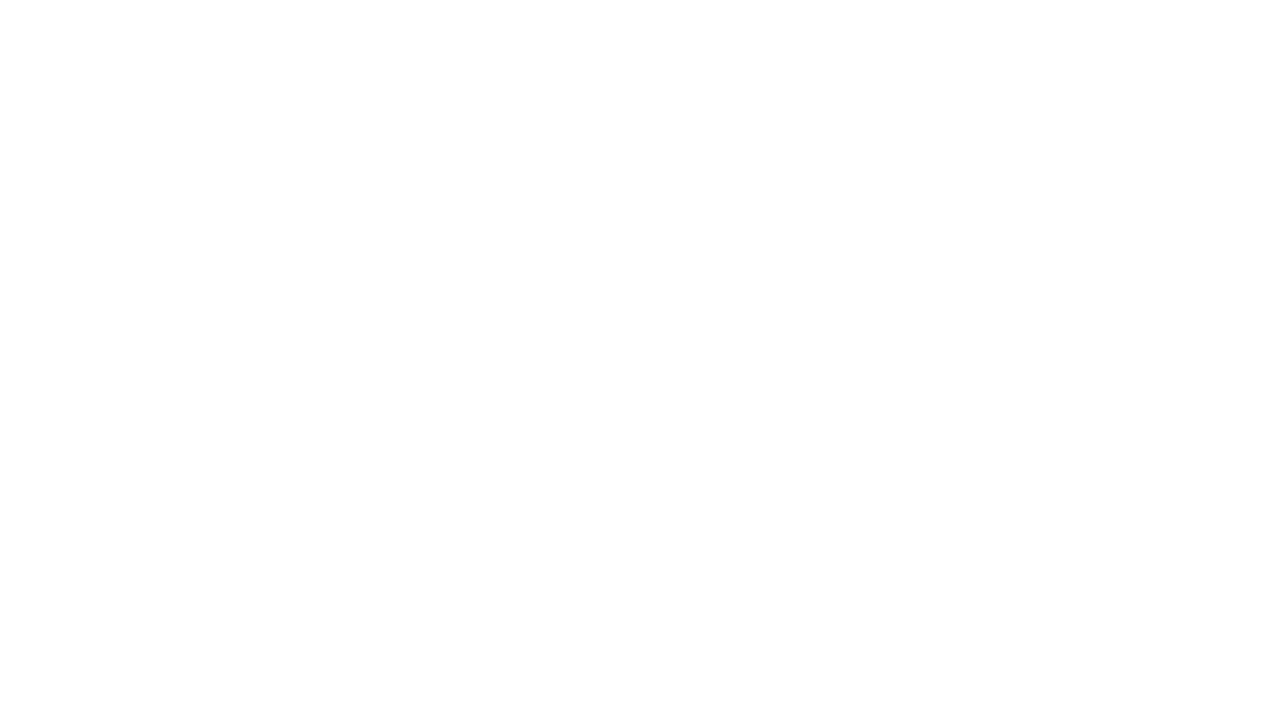
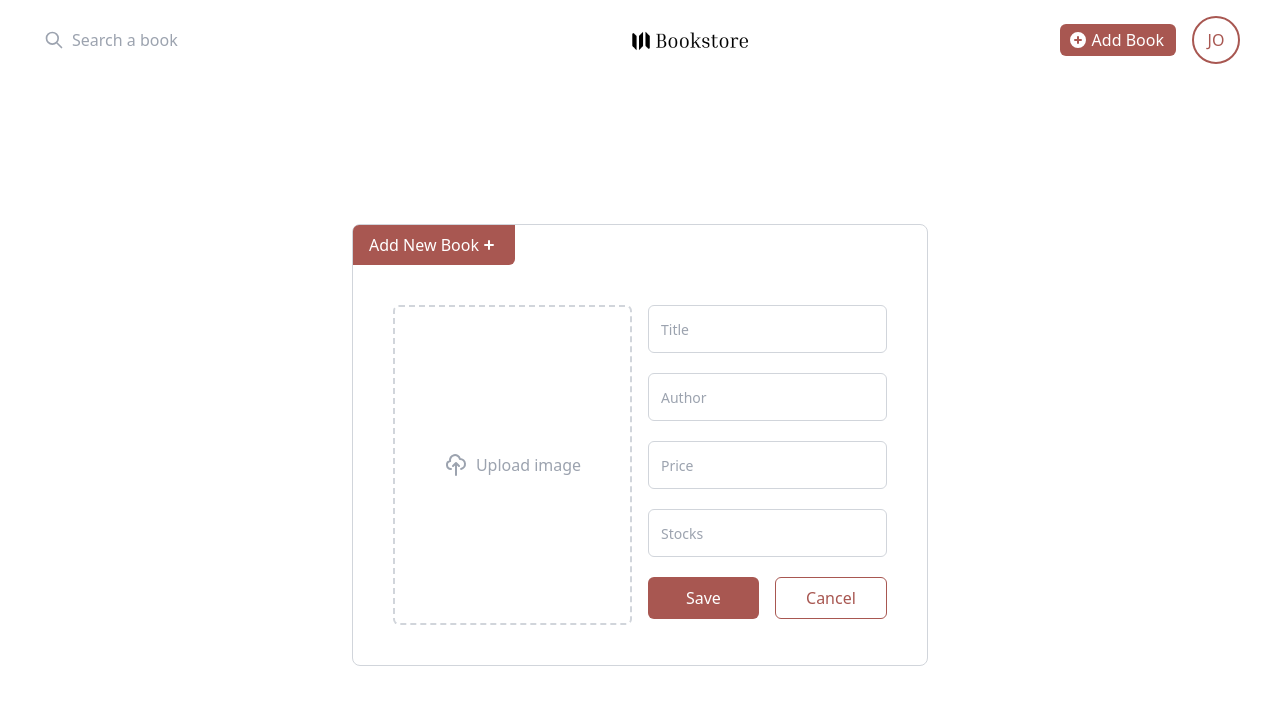
Before and after one commit to kiiirat/bookstore-web, a React (Create React App) app: page /new in a window 1280 px wide. Before the commit this address had no page. Shown: the top 704 px of the page. Built offline with nearby package versions, Linux system fonts and the light colour scheme.

Commit message:
Add book ui

```diff
--- a/src/App.tsx
+++ b/src/App.tsx
@@ -11,7 +11,7 @@ const App = () => {
       <Routes>
         <Route path="/" element={<Main />} />
         <Route path="/login" element={<Login />} />
-        <Route path="/addBook" element={<AddBook />} />
+        <Route path="/new" element={<AddBook />} />
       </Routes>
     </BrowserRouter>
   );
--- a/src/components/booklist.tsx
+++ b/src/components/booklist.tsx
@@ -2,10 +2,10 @@ const BookList = () => {
   return (
     <div className="space-y-4">
       <div className="w-full ">
-        <div className="grid grid-cols-5 gap-4 ">
+        <div className="grid grid-cols-6 gap-4 ">
           {[1, 2, 3, 4, 5, 6, 7, 8, 9, 10].map((index) => (
             <div
-              className="flex flex-col items-center  w-4/5 mx-auto transition ease-in-out delay-150  hover:-translate-y-1 hover:scale-110 duration-300"
+              className="flex flex-col items-center w-4/5 mx-auto transition ease-in-out delay-150  hover:-translate-y-1 hover:scale-110 duration-300"
               key={index}
             >
               <img
--- a/src/components/header.tsx
+++ b/src/components/header.tsx
@@ -1,6 +1,8 @@
 import logo from "assets/images/logo.png";
+import { useNavigate } from "react-router-dom";
 
 const Header = () => {
+  const navigate = useNavigate();
   return (
     <nav className="bg-white px-4">
       <div className="flex justify-between mx-auto">
@@ -34,7 +36,10 @@ const Header = () => {
         </div>
 
         <div className="flex items-center space-x-4">
-          <button className="flex items-center px-2 py-1 text-white bg-primary rounded-md hover:bg-primary_shade focus:outline-none ">
+          <button
+            className="flex items-center px-2 py-1 text-white bg-primary rounded-md hover:bg-primary_shade focus:outline-none "
+            onClick={() => navigate("/new")}
+          >
             <svg
               xmlns="http://www.w3.org/2000/svg"
               className="h-5 w-5"
--- a/src/pages/addBook.tsx
+++ b/src/pages/addBook.tsx
@@ -1,7 +1,91 @@
+import Header from "components/header";
+
 const AddBook = () => {
   return (
-    <div>
-      <p>AddBook</p>
+    <div className="p-4 h-screen">
+      <Header />
+      <div className="flex flex-col w-full items-center mt-40">
+        <div className="px-6 w-1/2  ">
+          <div className="bg-white rounded-lg border border-gray-300 ">
+            <div className="w-full flex justify-start">
+              <p className="flex flex-row text-right items-center px-4 py-2 bg-primary  rounded-br-md rounded-tl-md text-white">
+                Add New Book
+                <svg
+                  xmlns="http://www.w3.org/2000/svg"
+                  className="h-5 w-5"
+                  viewBox="0 0 20 20"
+                  fill="currentColor"
+                >
+                  <path
+                    fillRule="evenodd"
+                    d="M10 5a1 1 0 011 1v3h3a1 1 0 110 2h-3v3a1 1 0 11-2 0v-3H6a1 1 0 110-2h3V6a1 1 0 011-1z"
+                    clipRule="evenodd"
+                  />
+                </svg>
+              </p>
+            </div>
+
+            <form className="text-center p-10 flex flex-row space-x-4">
+              <div className="w-full">
+                <label className="flex justify-center w-full h-80 px-4 transition bg-white border-2 border-gray-300 border-dashed rounded-md appearance-none cursor-pointer hover:border-gray-400 focus:outline-none">
+                  <span className="flex items-center space-x-2">
+                    <svg
+                      xmlns="http://www.w3.org/2000/svg"
+                      className="w-6 h-6 text-gray-400"
+                      fill="none"
+                      viewBox="0 0 24 24"
+                      stroke="currentColor"
+                      strokeWidth="2"
+                    >
+                      <path
+                        strokeLinecap="round"
+                        strokeLinejoin="round"
+                        d="M7 16a4 4 0 01-.88-7.903A5 5 0 1115.9 6L16 6a5 5 0 011 9.9M15 13l-3-3m0 0l-3 3m3-3v12"
+                      />
+                    </svg>
+                    <span className="font-medium text-gray-400">
+                      Upload image
+                    </span>
+                  </span>
+                  <input type="file" name="file_upload" className="hidden" />
+                </label>
+              </div>
+              <div className="space-y-5 w-full">
+                <input
+                  className="outline-0 pr-3 border  bg-white h-12 px-3 rounded-md text-sm focus:outline-none w-full border-gray-300 text-gray-500 hover:ring-primary hover:ring-1 hover:border-primary  focus:ring-primary focus:ring-1 focus:border-primary "
+                  placeholder="Title"
+                />
+                <input
+                  className="outline-0 pr-3 border  bg-white h-12 px-3 rounded-md text-sm focus:outline-none w-full border-gray-300 text-gray-500 hover:ring-primary hover:ring-1 hover:border-primary  focus:ring-primary focus:ring-1 focus:border-primary"
+                  placeholder="Author"
+                />
+                <input
+                  className="outline-0 pr-3 border  bg-white h-12 px-3 rounded-md text-sm focus:outline-none w-full border-gray-300 text-gray-500 hover:ring-primary hover:ring-1 hover:border-primary  focus:ring-primary focus:ring-1 focus:border-primary"
+                  placeholder="Price"
+                />
+                <input
+                  className="outline-0 pr-3 border  bg-white h-12 px-3 rounded-md text-sm focus:outline-none w-full border-gray-300 text-gray-500 hover:ring-primary hover:ring-1 hover:border-primary  focus:ring-primary focus:ring-1 focus:border-primary"
+                  placeholder="Stocks"
+                />
+                <div className="flex flex-row space-x-4">
+                  <button
+                    type="button"
+                    className="w-full py-2 px-4 rounded-md bg-primary text-white"
+                  >
+                    Save
+                  </button>
+                  <button
+                    type="button"
+                    className="w-full py-2 px-4 rounded-md border border-primary text-primary"
+                  >
+                    Cancel
+                  </button>
+                </div>
+              </div>
+            </form>
+          </div>
+        </div>
+      </div>
     </div>
   );
 };
```
